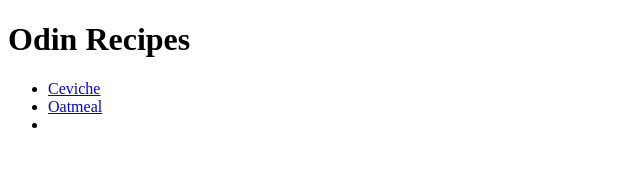
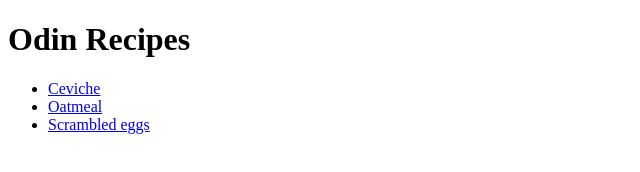
Before and after one commit to dan07r/odin-recipes, a plain HTML site: page index.html in a window 1280 px wide. Shown: the whole page, without its empty margins (0-640 px from the left). Drawn offline with Linux system fonts and the light colour scheme.

Commit message:
Added the anchor reference

```diff
--- a/index.html
+++ b/index.html
@@ -13,7 +13,7 @@
     <ul>
         <li><a href="./recipes/ceviche.html">Ceviche</a></li>
         <li><a href="./recipes/oatmeal.html">Oatmeal</a></li>
-        <li><a href="."></a></li>
+        <li><a href="./recipes/oatmeal.html">Scrambled eggs</a></li>
     </ul>
 
 
```
